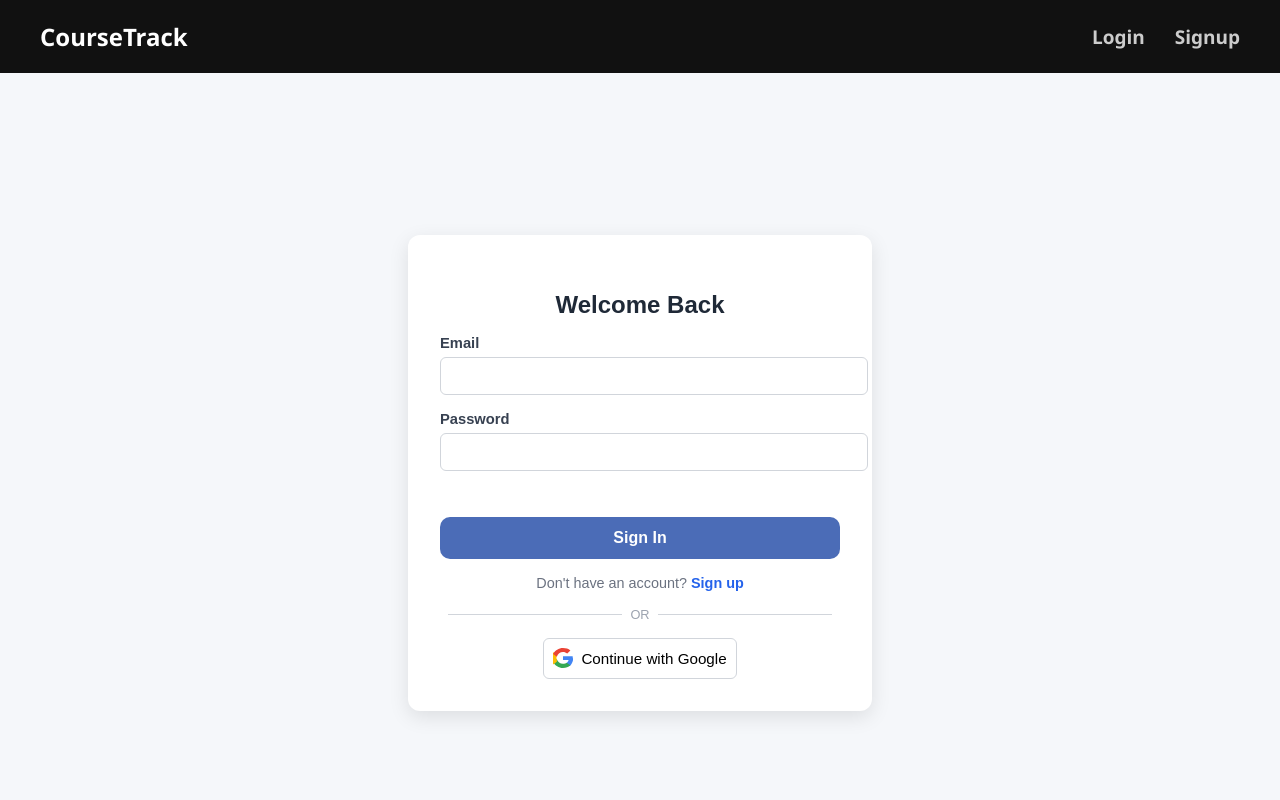
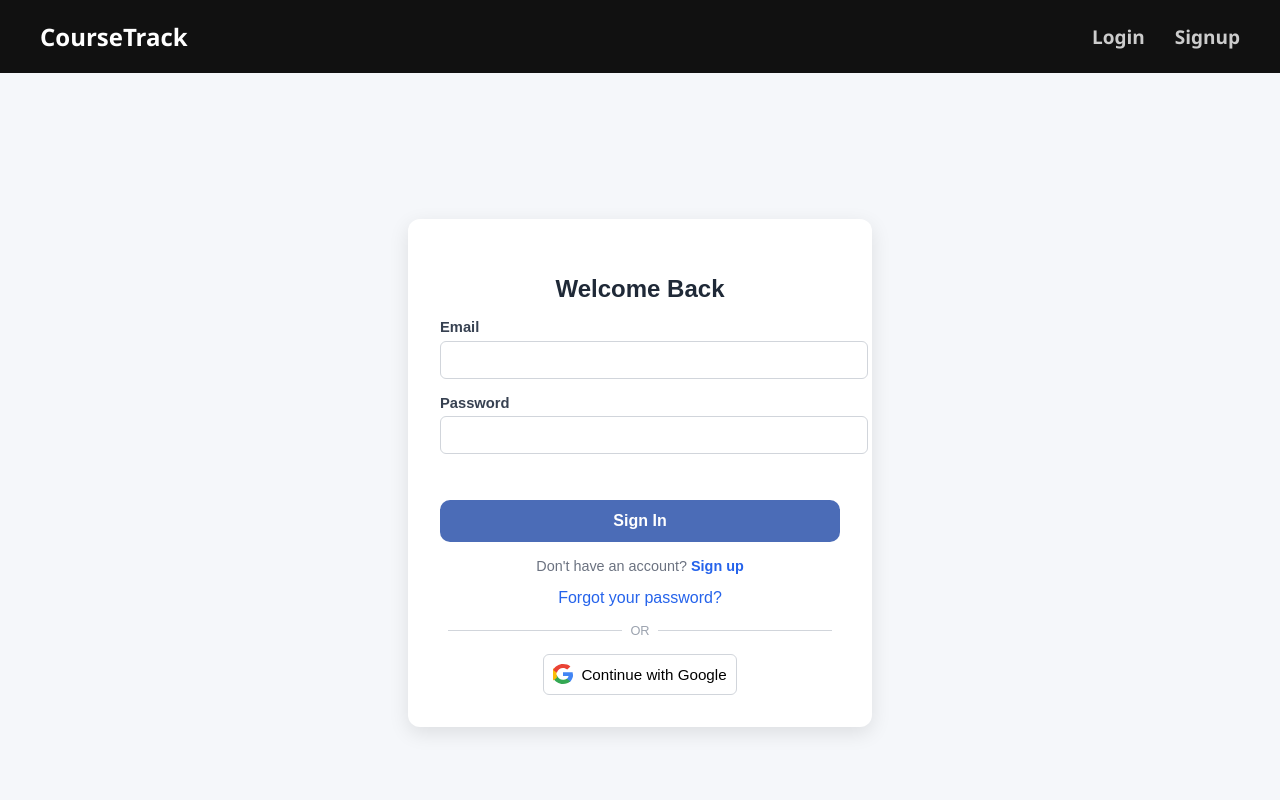
Before and after one commit to LReed03/course-dashboard, a React (Create React App) app in the folder frontend/: page /login in a window 1280 px wide. Shown: the top 800 px of the page. Built offline with nearby package versions, Linux system fonts and the light colour scheme; no server answers.

Commit message:
Added forgot password link

```diff
--- a/frontend/src/components/auth/LoginComp.js
+++ b/frontend/src/components/auth/LoginComp.js
@@ -99,6 +99,7 @@ function LoginComp(){
                     Don't have an account?{" "}
                     <Link to='/signup' className="signup-link">Sign up</Link>
                 </p>
+                <Link to='' className="forgot-password-link">Forgot your password?</Link>
 
                 <div className="divider">
                     <span>OR</span>
--- a/frontend/src/styles/LoginComp.css
+++ b/frontend/src/styles/LoginComp.css
@@ -103,7 +103,17 @@
   text-decoration: none;
 }
 
+.forgot-password-link {
+  font-weight: 400;
+  color: #2563eb;
+  text-decoration: none;
+}
+
 .signup-link:hover {
+  text-decoration: underline;
+}
+
+.forgot-password-link:hover {
   text-decoration: underline;
 }
 
```
